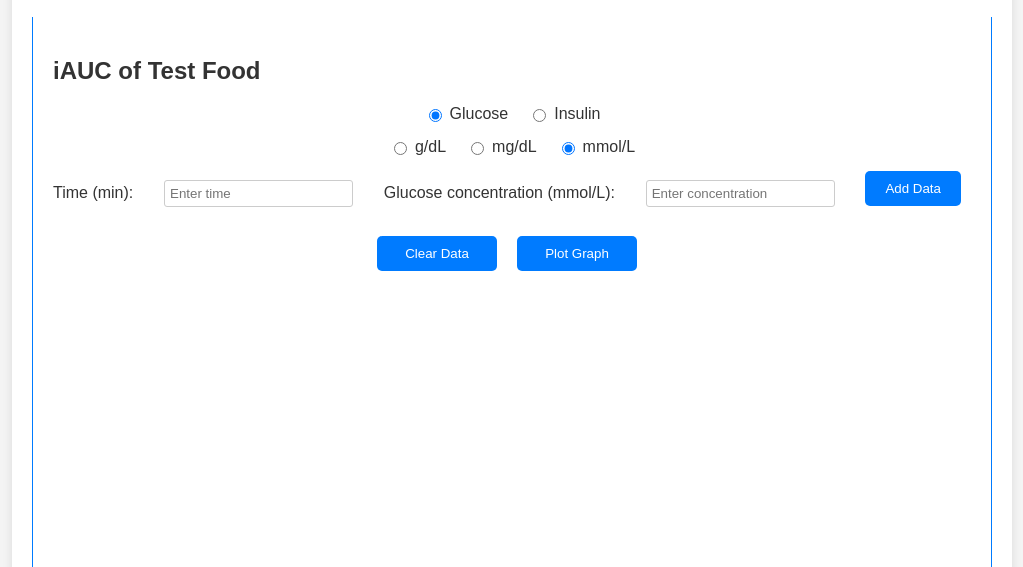
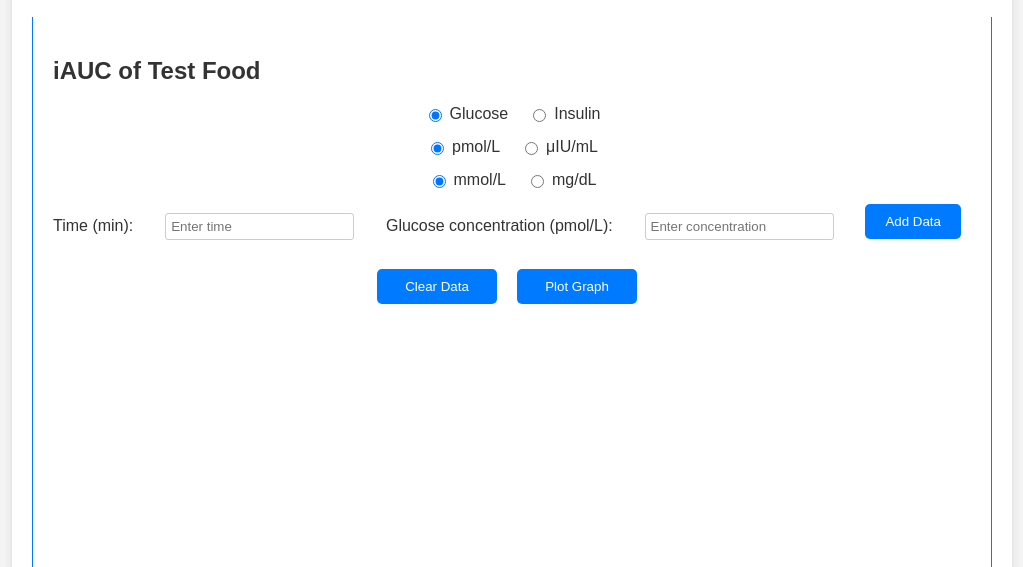
Before and after one commit to salamharis/Insulin-Index-Calculator, a plain HTML site: page index.html in a window 1280 px wide. Shown: the part 233-800 px from the top of the page, without its empty margins (128-1151 px from the left). Drawn offline with nearby package versions, Linux system fonts and the light colour scheme.

Commit message:
repair images

```diff
--- a/index.html
+++ b/index.html
@@ -46,13 +46,20 @@
                         <div class="row unit-selection">
                             <div class="radio-group">
                                 <label>
-                                    <input type="radio" name="unit" value="g/dL"> g/dL
+                                    <input type="radio" name="unit" value="pmol/L" checked> pmol/L
                                 </label>
                                 <label>
-                                    <input type="radio" name="unit" value="mg/dL"> mg/dL
+                                    <input type="radio" name="unit" value="μIU/mL"> μIU/mL
+                                </label>
+                            </div>
+                        </div>
+                        <div class="row glucose-unit-selection">
+                            <div class="radio-group">
+                                <label>
+                                    <input type="radio" name="glucose-unit" value="mmol/L" checked> mmol/L
                                 </label>
                                 <label>
-                                    <input type="radio" name="unit" value="mmol/L" checked> mmol/L
+                                    <input type="radio" name="glucose-unit" value="mg/dL"> mg/dL
                                 </label>
                             </div>
                         </div>
--- a/styles.css
+++ b/styles.css
@@ -106,7 +106,6 @@ footer {
     background-color: #f8f9fa;
     margin-bottom: 20px;
 }
-
 .tab-button {
     background-color: #f8f9fa;
     float: left;
@@ -119,16 +118,13 @@ footer {
     margin: 0;
     color: #007bff;
 }
-
 .tab-button:hover {
     background-color: #e2e6ea;
 }
-
 .tab-button.active {
     background-color: #007bff;
     color: white;
 }
-
 .tab-content {
     display: none;
     padding: 20px;
@@ -136,7 +132,6 @@ footer {
     border-top: none;
     background-color: #ffffff;
 }
-
 .tab-content.active {
     display: block;
 }
@@ -148,21 +143,18 @@ footer {
     align-items: center;
     margin-bottom: 20px;
 }
-
 .logo {
     max-height: 60px;
     width: auto;
+    object-fit: contain;
 }
-
 .left-logo {
     margin-right: auto;
 }
-
 .right-logos {
     display: flex;
     align-items: center;
 }
-
 .right-logos .logo {
     margin-left: 20px;
 }
@@ -188,7 +180,6 @@ footer {
     }
     .logo-container {
         flex-direction: column;
-        align-items: center;
     }
     .left-logo, .right-logos {
         margin: 10px 0;
```
